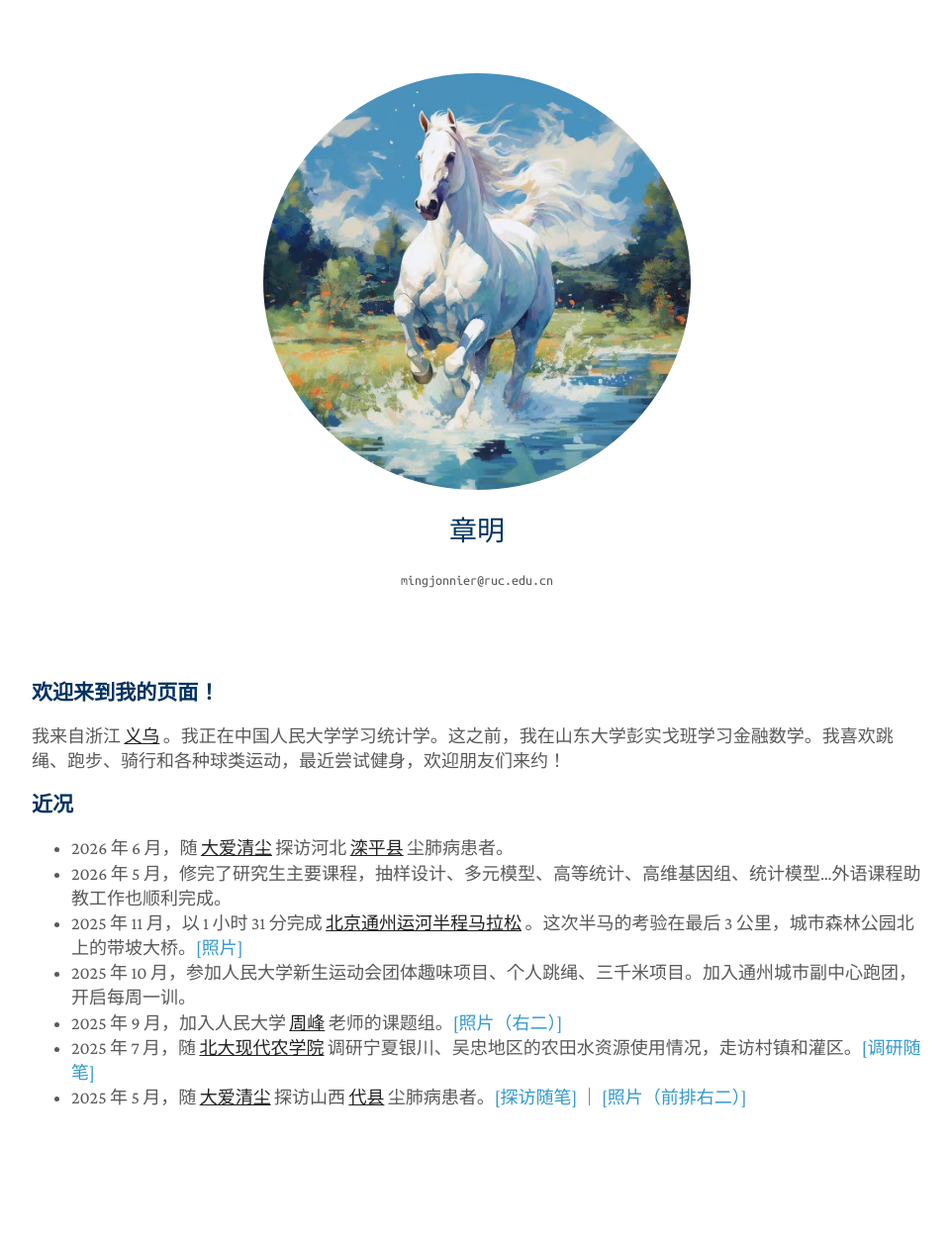
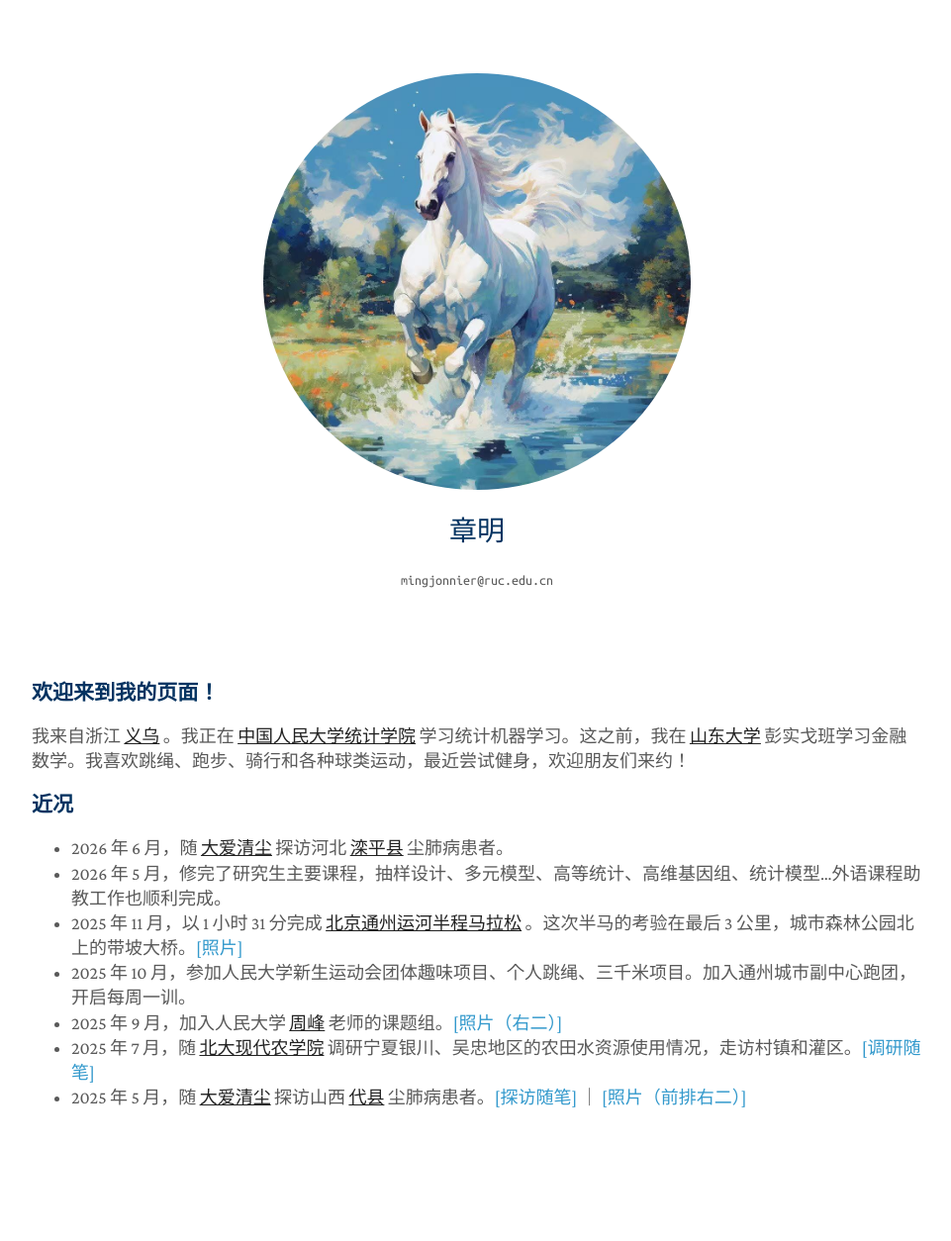
Before and after one commit to zhangming4153/zhangming4153.github.io, a Jekyll site: the page built from index.md, in a window 1280 px wide. Shown: the whole page at 99% size, without its empty margins (158-1119 px from the left). Built offline with Jekyll 4.4.1, drawn with Linux system fonts in a browser that asks for light colours; a style sheet for code colours, icons or effects is not loaded.

Commit message:
Update index.md

```diff
--- a/index.md
+++ b/index.md
@@ -5,7 +5,7 @@ title: 章明
 ---
 ### 欢迎来到我的页面！
 
-我来自浙江 <a href="https://baike.baidu.com/item/义乌市"><strong><u>义乌</u></strong></a> 。我正在中国人民大学学习统计学。这之前，我在山东大学彭实戈班学习金融数学。我喜欢跳绳、跑步、骑行和各种球类运动，最近尝试健身，欢迎朋友们来约！
+我来自浙江 <a href="https://baike.baidu.com/item/义乌市"><strong><u>义乌</u></strong></a> 。我正在 <a href="http://stat.ruc.edu.cn"><strong><u>中国人民大学统计学院</u></strong></a> 学习统计机器学习。这之前，我在 <a href="https://www.sdu.edu.cn/index.htm"><strong><u>山东大学</u></strong></a> 彭实戈班学习金融数学。我喜欢跳绳、跑步、骑行和各种球类运动，最近尝试健身，欢迎朋友们来约！
 
 ### 近况
 
```
